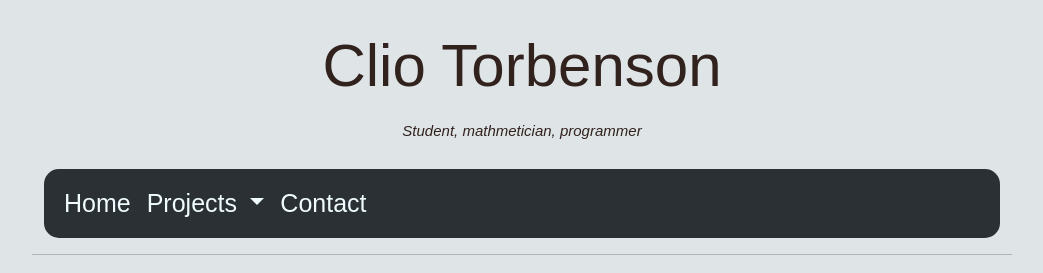
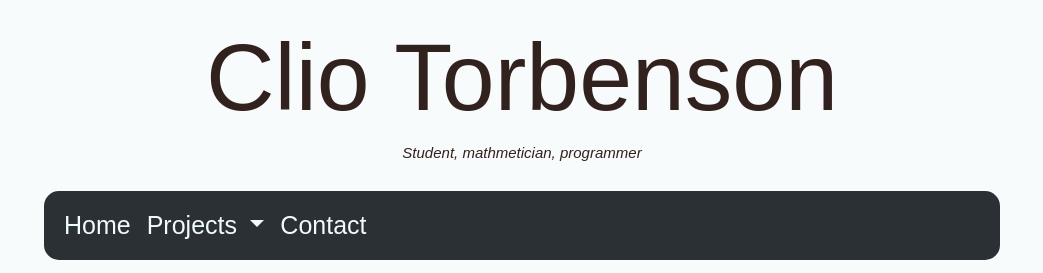
Before and after one commit to ClioTorbenson/cs293, a website: page index.html in a window 1280 px wide. Shown: the top 273 px of the page, without its empty margins (118-1161 px from the left). Drawn offline with nearby package versions, Linux system fonts and the light colour scheme; a web font is replaced by a local one.

Commit message:
Add files via upload

```diff
--- a/styles.css
+++ b/styles.css
@@ -1,6 +1,6 @@
 body {
     font-family: 'Archivo', sans-serif;
-    background-color: rgb(223, 229, 231);
+    background-color: rgb(248, 251, 251);
     color: rgb(50, 34, 30);
     margin-left: 150px;
     margin-right: 150px;
@@ -10,9 +10,8 @@ h1 {
     text-align: center;
     font-family: 'Clash Display', sans-serif;
     font-style: bold;
-    font-size: 60px;
+    font-size: 95px;
     color: rgb(50, 34, 30);
-    padding: 10px;
 }
 
 h2 {
```
